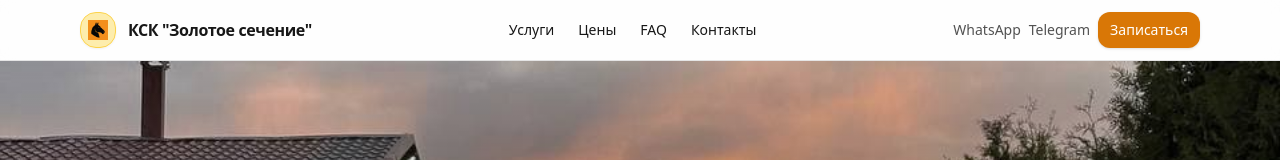
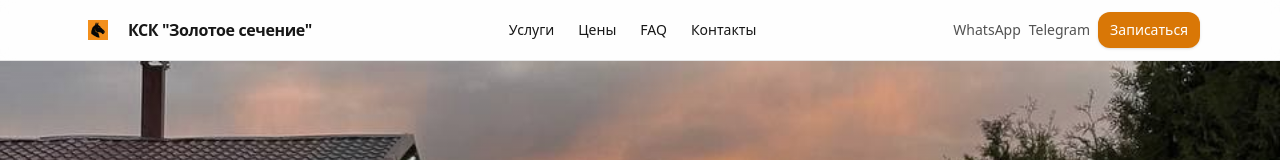
Before and after one commit to EvgenyShil/zavidovo-horses, a React (Vite) app: page / in a window 1280 px wide. Shown: the top 160 px of the page. Built offline with nearby package versions, Linux system fonts and the light colour scheme.

Commit message:
Remove logo background

```diff
--- a/src/App.jsx
+++ b/src/App.jsx
@@ -60,7 +60,7 @@ export default function App() {
       <header className="sticky top-0 z-40 backdrop-blur bg-white/70 border-b border-neutral-200">
         <div className="max-w-6xl mx-auto px-4 py-3 flex items-center justify-between">
           <div className="flex items-center gap-3">
-            <span className="inline-flex items-center justify-center w-9 h-9 rounded-2xl bg-amber-200/70 border border-amber-300 shadow-sm">
+            <span className="inline-flex items-center justify-center w-9 h-9 rounded-2xl">
               <img src="/images/logo-horse.png" alt="" className="w-5 h-5" />
             </span>
             <span className="font-semibold tracking-tight">{BRAND}</span>
```
